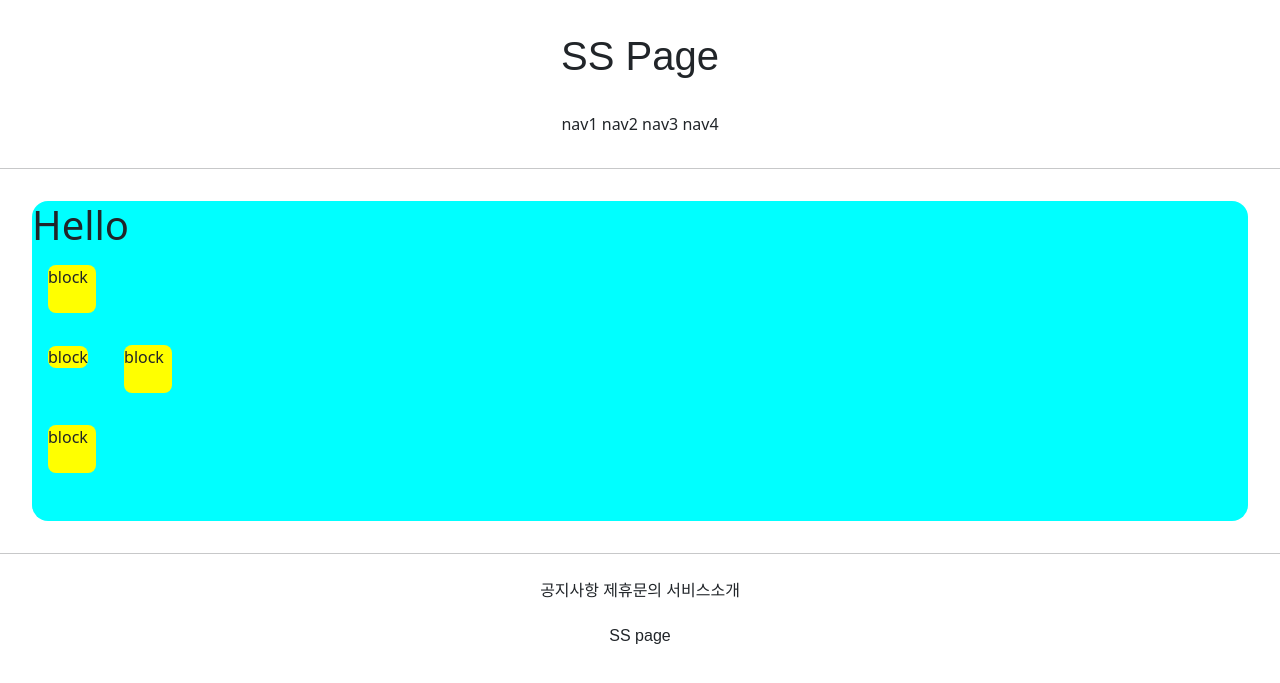
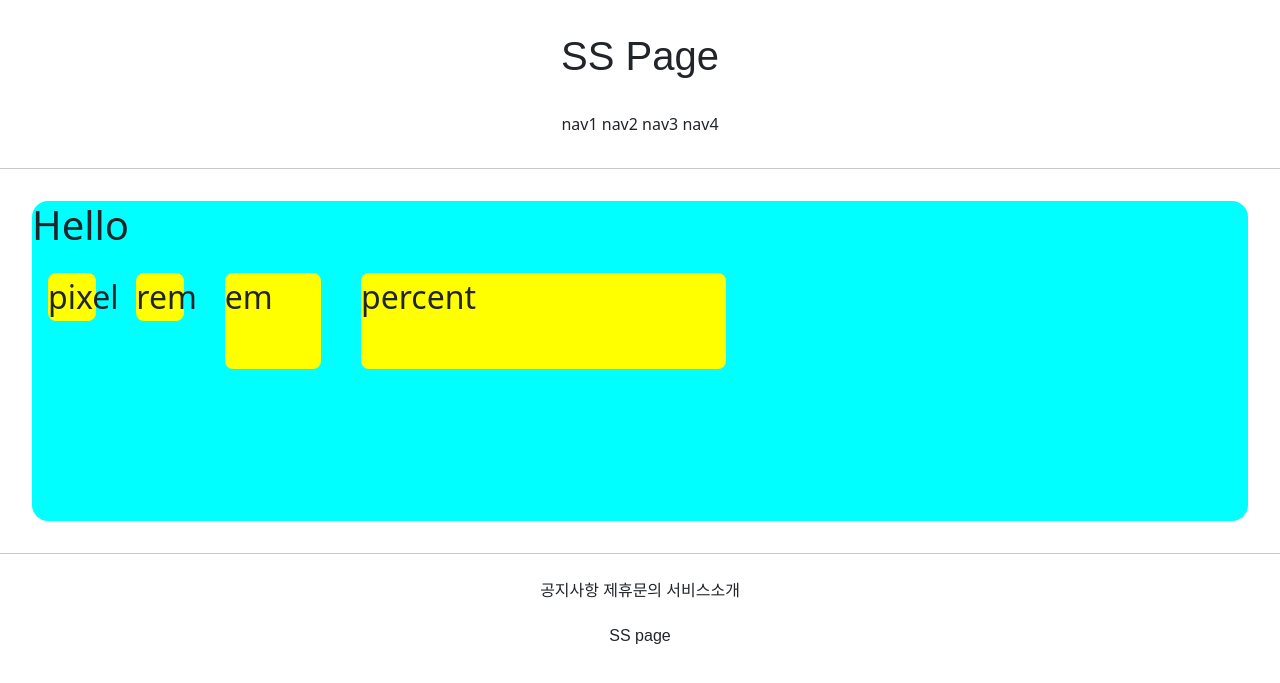
Before and after one commit to NOESYU/Class6, a Django app: page /account/hello_world/ in a window 1280 px wide. Shown: the top 683 px of the page. Run offline with Django 3.2, Linux system fonts and the light colour scheme; parts of the project's set-up code (start-up, migrations or seed data) failed here and were passed over; some web fonts are replaced.

Commit message:
210708 django class commit 1

```diff
--- a/accountapp/templates/accountapp/hello_world.html
+++ b/accountapp/templates/accountapp/hello_world.html
@@ -3,25 +3,24 @@
 {% extends 'base.html' %}
 
 {% block content %}
-    <style>
+    <style> {#internal style sheet#}
         .testing {
             background-color: yellow;
             margin: 1rem;
             height: 48px;
             width: 48px;
             border-radius: .5rem;
+            display: inline-block
         }
     </style>
 
-    <div style="height: 20rem; background-color: aqua; margin: 2rem; border-radius: 1rem;">
+    <div style="height: 20rem; background-color: aqua; margin: 2rem;
+                border-radius: 1rem; font-size: 2rem;">
         <h1>Hello</h1>
-        <!--display 종류-->
-        <div class="testing" style="display: block">block</div>
-        <div class="testing" style="display: inline">block</div>
-        <div class="testing" style="display: inline-block">block</div>
-        <div class="testing" style="display: none">block</div>
-        <div class="testing">block</div>
-
+        <div class="testing" style="height: 48px; width: 48px">pixel</div>
+        <div class="testing" style="height: 3rem; width: 3rem">rem</div>
+        <div class="testing" style="height: 3em; width: 3em">em</div>
+        <div class="testing" style="height: 30%; width: 30%">percent</div>
 
     </div>
 {% endblock %}
```
